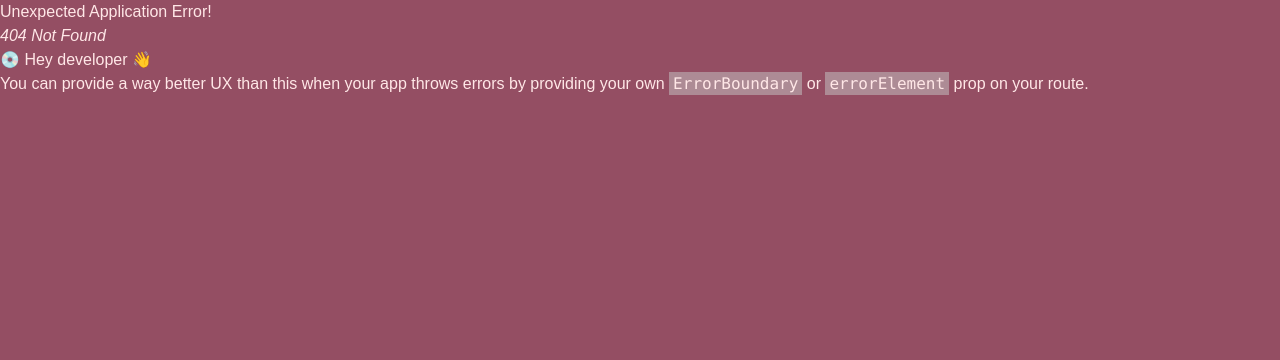
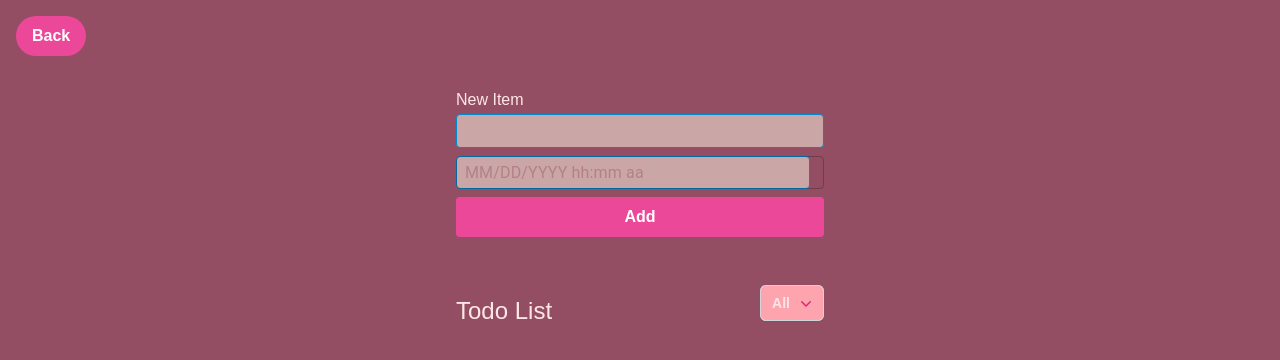
Before and after one commit to tirzagabriella/ToDoList_Assignment2, a React (Vite) app: page /home in a window 1280 px wide. Before the commit this address had no page. Shown: the top 360 px of the page. Built offline with nearby package versions, Linux system fonts and the light colour scheme.

Commit message:
fix routing

```diff
--- a/src/App.jsx
+++ b/src/App.jsx
@@ -9,11 +9,11 @@ import { AdapterDayjs } from "@mui/x-date-pickers/AdapterDayjs";
 function App() {
   const router = createBrowserRouter([
     {
-      path: "/ToDoList_TAWeek2/",
+      path: "/",
       element: <Splash />,
     },
     {
-      path: "/ToDoList_TAWeek2/home",
+      path: "/home",
       element: <Home />,
     },
   ]);
--- a/src/pages/home/Home.jsx
+++ b/src/pages/home/Home.jsx
@@ -55,7 +55,7 @@ export default function Home() {
   const navigate = useNavigate();
 
   const navtoSplash = () => {
-    navigate("/ToDoList_TAWeek2/");
+    navigate("/");
   };
 
   const handleDateChange = (newValue) => {
--- a/src/pages/splash/Splash.jsx
+++ b/src/pages/splash/Splash.jsx
@@ -6,7 +6,7 @@ export default function Splash() {
   const navigate = useNavigate();
 
   const navToHome = () => {
-    navigate("/ToDoList_TAWeek2/home");
+    navigate("/home");
   };
 
   return (
--- a/vite.config.js
+++ b/vite.config.js
@@ -4,5 +4,5 @@ import react from '@vitejs/plugin-react-swc'
 // https://vitejs.dev/config/
 export default defineConfig({
   plugins: [react()],
-  base: "/ToDoList_TAWeek2/"
+  base: "/"
 })
```
Also changed, not shown: 1 other file (tests, documents, lock files or other folders).
